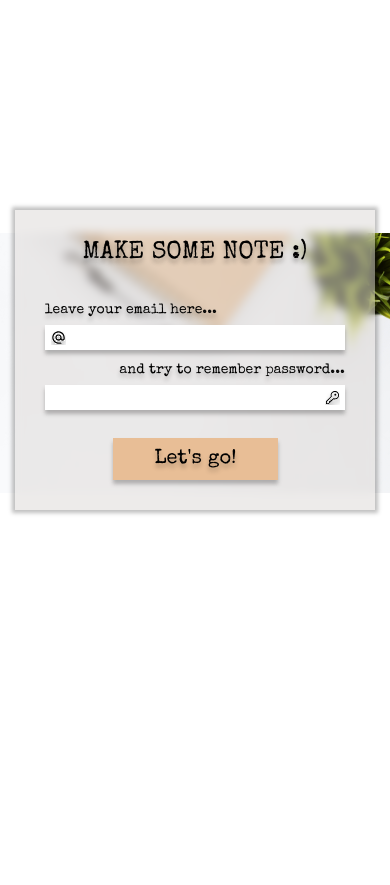
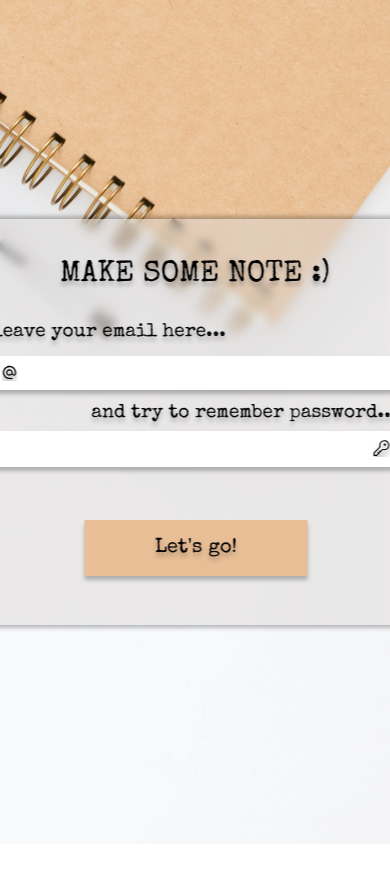
Before and after one commit to SerzhKorochan/notes-solution, a PHP site: page /authorization.html in a window 390 px wide; the page is wider, and only the part inside the window is pictured. After the commit the page ends 819 px from the top of that part, so only its background shows below. Run offline with PHP 8.4, Linux system fonts and the light colour scheme.

Commit message:
Adaptive

```diff
--- /dev/null
+++ b/adaptive.css
@@ -0,0 +1,193 @@
+@media screen and (max-width: 768px){
+    #authorization-form {
+        position: absolute;
+        width: 405px;
+        height: 324px;
+        padding: 41px;
+    }
+
+    #authorization-form h1 {
+        font-family: 'Special Elite', cursive;
+        font-weight: 400;
+        font-size: 30px;
+        text-align: center;
+        text-transform: uppercase;
+        margin: 0px;
+        margin-bottom: 33px;
+        text-shadow: 0px 4px 4px rgb(0 0 0 / 25%);
+    }
+
+    #form-container button {
+        padding: 1px 0px;
+        width: 223px;
+        height: 56px;
+        background: #E8BE96;
+        box-shadow: 0px 4px 4px rgb(0 0 0 / 25%);
+        border: none;
+        font-family: 'Special Elite', cursive;
+        font-size: 20px;
+        margin-top: 301px;
+        margin-left: 133px;
+        text-shadow: 0px 4px 4px rgb(0 0 0 / 25%);
+    }
+
+    #form-container {
+        background: rgba(220, 216, 213, 0.5);
+        box-shadow: 0px 0px 4px 3px rgba(0, 0, 0, 0.25);
+        backdrop-filter: blur(5px);
+        width: 487px;
+        height: 406px;
+        position: absolute;
+        top: 50%;
+        left: 50%;
+        margin-right: -50%;
+        transform: translate(-50%, -50%);
+    }
+
+    #email-input-container p {
+        font-family: 'Special Elite', cursive;
+        margin: 0px;
+        font-size: 19px;
+        line-height: 20px;
+        margin-bottom: 13px;
+        text-shadow: 0px 4px 4px rgb(0 0 0 / 25%);
+    }
+
+    #email-input-container img {
+        width: 16px;
+        height: 16px;
+        position: absolute;
+        margin: 9px;
+    }
+
+    #email-input-container input {
+        padding-left: 25px;
+        height: 32px;
+        border: none;
+        width: 379px;
+        box-shadow: 0px 4px 4px rgb(0 0 0 / 25%);
+    }
+
+    #password-input-container p {
+        font-family: 'Special Elite', cursive;
+        font-size: 19px;
+        line-height: 20px;
+        text-align: right;
+        margin-top: 14px;
+        margin-bottom: 7px;
+        text-shadow: 0px 4px 4px rgb(0 0 0 / 25%);
+    }
+
+    #password-input-container img {
+        position: absolute;
+        margin: 8px;
+        margin-left: 380px;
+        width: 18px;
+    }
+
+    #password-input-container input {
+        padding-left: 8px;
+        height: 34px;
+        border: none;
+        width: 395px;
+        box-shadow: 0px 4px 4px rgb(0 0 0 / 25%);
+    }
+
+}
+
+
+@media screen and (max-width: 320px){
+    #authorization-form {
+        position: absolute;
+        width: 242px;
+        height: 194px;
+        padding: 24px;
+    }
+
+    #authorization-form h1 {
+        font-family: 'Special Elite', cursive;
+        font-weight: 400;
+        font-size: 20px;
+        text-align: center;
+        text-transform: uppercase;
+        margin: 0px;
+        margin-bottom: 16px;
+        text-shadow: 0px 4px 4px rgb(0 0 0 / 25%);
+    }
+
+    #form-container button {
+        width: 133px;
+        height: 34px;
+        background: #E8BE96;
+        box-shadow: 0px 4px 4px rgb(0 0 0 / 25%);
+        border: none;
+        font-family: 'Special Elite', cursive;
+        font-size: 20px;
+        margin-top: 185px;
+        margin-left: 79px;
+        text-shadow: 0px 4px 4px rgb(0 0 0 / 25%);
+    }
+
+    #form-container {
+        background: rgba(220, 216, 213, 0.5);
+        box-shadow: 0px 0px 4px 3px rgb(0 0 0 / 25%);
+        backdrop-filter: blur(5px);
+        width: 290px;
+        height: 242px;
+        position: absolute;
+        top: 50%;
+        left: 50%;
+        margin-right: -50%;
+        transform: translate(-50%, -50%);
+    }
+
+    #email-input-container p {
+        font-family: 'Special Elite', cursive;
+        margin: 0px;
+        font-size: 14px;
+        line-height: 16px;
+        margin-bottom: 4px;
+        text-shadow: 0px 4px 4px rgb(0 0 0 / 25%);
+    }
+
+    #email-input-container img {
+        width: 10px;
+        height: 10px;
+        position: absolute;
+        margin: 5px;
+    }
+
+    #email-input-container input {
+        padding-left: 20px;
+        height: 20px;
+        border: none;
+        width: 220px;
+        box-shadow: 0px 4px 4px rgb(0 0 0 / 25%);
+    }
+
+    #password-input-container p {
+        font-family: 'Special Elite', cursive;
+        font-size: 14px;
+        line-height: 16px;
+        text-align: right;
+        margin-top: 8px;
+        margin-bottom: 4px;
+        text-shadow: 0px 4px 4px rgb(0 0 0 / 25%);
+    }
+
+    #password-input-container img {
+        position: absolute;
+        margin: 5px;
+        margin-left: 225px;
+        width: 11px;
+    }
+
+    #password-input-container input {
+        padding-left: 8px;
+        height: 20px;
+        border: none;
+        width: 232px;
+        box-shadow: 0px 4px 4px rgb(0 0 0 / 25%);
+    }
+
+}
--- a/authorization.html
+++ b/authorization.html
@@ -7,9 +7,10 @@
     <title>Notes-solution</title>
 
     <link rel="stylesheet" type="text/css" href="style.css">
+    <link rel="stylesheet" type="text/css" href="adaptive.css">
 </head>
 <body>
-
+    <div id="full-bg">
         <div id="form-container">
 
             <div id="authorization-form">
@@ -32,7 +33,7 @@
             <button>Let's go!</button>
 
         </div>
-
+    </div>
 
 </body>
 </html>
--- a/style.css
+++ b/style.css
@@ -2,17 +2,16 @@
     @import url('https://fonts.googleapis.com/css2?family=Special+Elite&display=swap');
 
 /*главный экран*/
-html {
-    height: 86%;
+html,
+body {
+    margin: 0;
+    height: 100%;
 }
 
-body {
-    min-height: 93%;
-    background: url(img/pexels-tirachard-kumtanom-733852.jpg);
-    background-size: 100%;
-    position: relative;
-    background-position: 0px;
-    background-repeat: no-repeat;
+#full-bg {
+    height: 100%;
+    background: url(img/pexels-tirachard-kumtanom-733852.jpg) center no-repeat;
+    background-size: cover;
 }
 
 /*Главный блок авторизации*/
@@ -22,7 +21,11 @@ body {
     backdrop-filter: blur(5px);
     width: 360px;
     height: 300px;
-    margin: 210px auto;
+    position: absolute;
+    top: 50%;
+    left: 50%;
+    margin-right: -50%;
+    transform: translate(-50%, -50%);
 }
 
 #form-container button {
```
Lines whose indentation alone changed are shown as unchanged.
